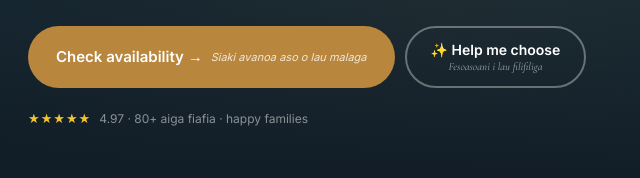
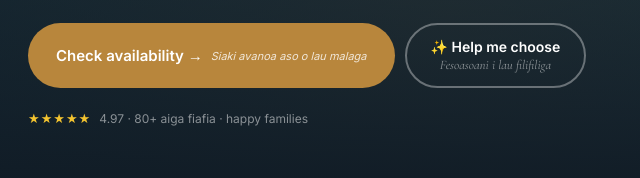
Before and after one commit to Lupe2920/lupe-server, a website: page public/index.html in a window 1280 px wide. Shown: the part 622-800 px from the top of the page, 0-640 px from the left. Drawn offline with nearby package versions, Linux system fonts and the light colour scheme; no server answers.

Commit message:
Update index.html

```diff
--- a/public/index.html
+++ b/public/index.html
@@ -357,7 +357,7 @@ body{font-family:'Inter',sans-serif;background:var(--fog);color:var(--ink);overf
       </button>
       <button class="btn-ghost" onclick="document.getElementById('quiz-section').scrollIntoView({behavior:'smooth'})">
         ✨ Help me choose
-        <span class="btn-ghost-samoan">Fesoasoani i lau filifiliga</span>
+        <span class="btn-ghost-samoan" style="font-size:13px;opacity:0.85">Fesoasoani i lau filifiliga</span>
       </button>
     </div>
     <div class="hero-proof"><span class="stars">★★★★★</span> 4.97 · 80+ aiga fiafia · happy families</div>
```
